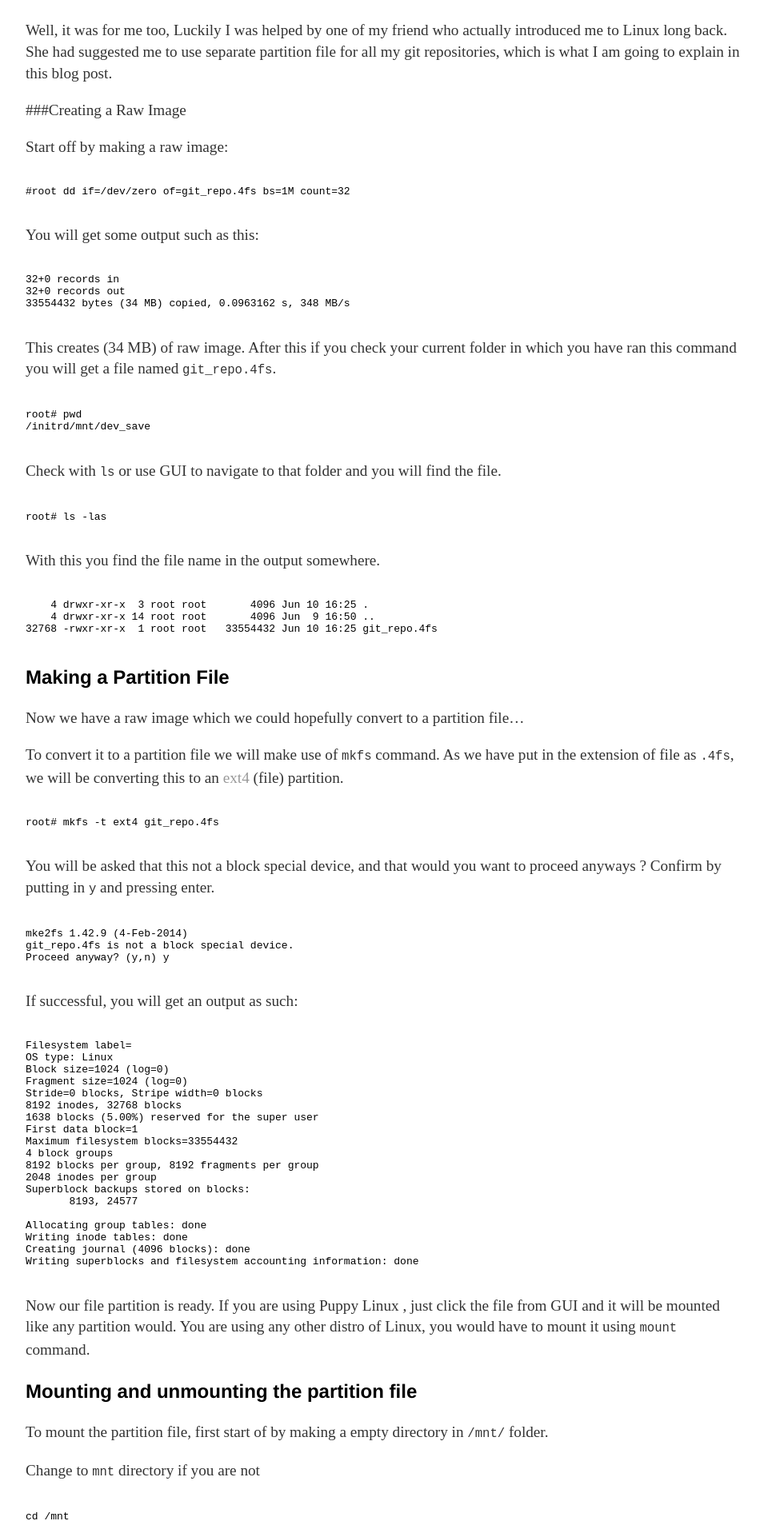
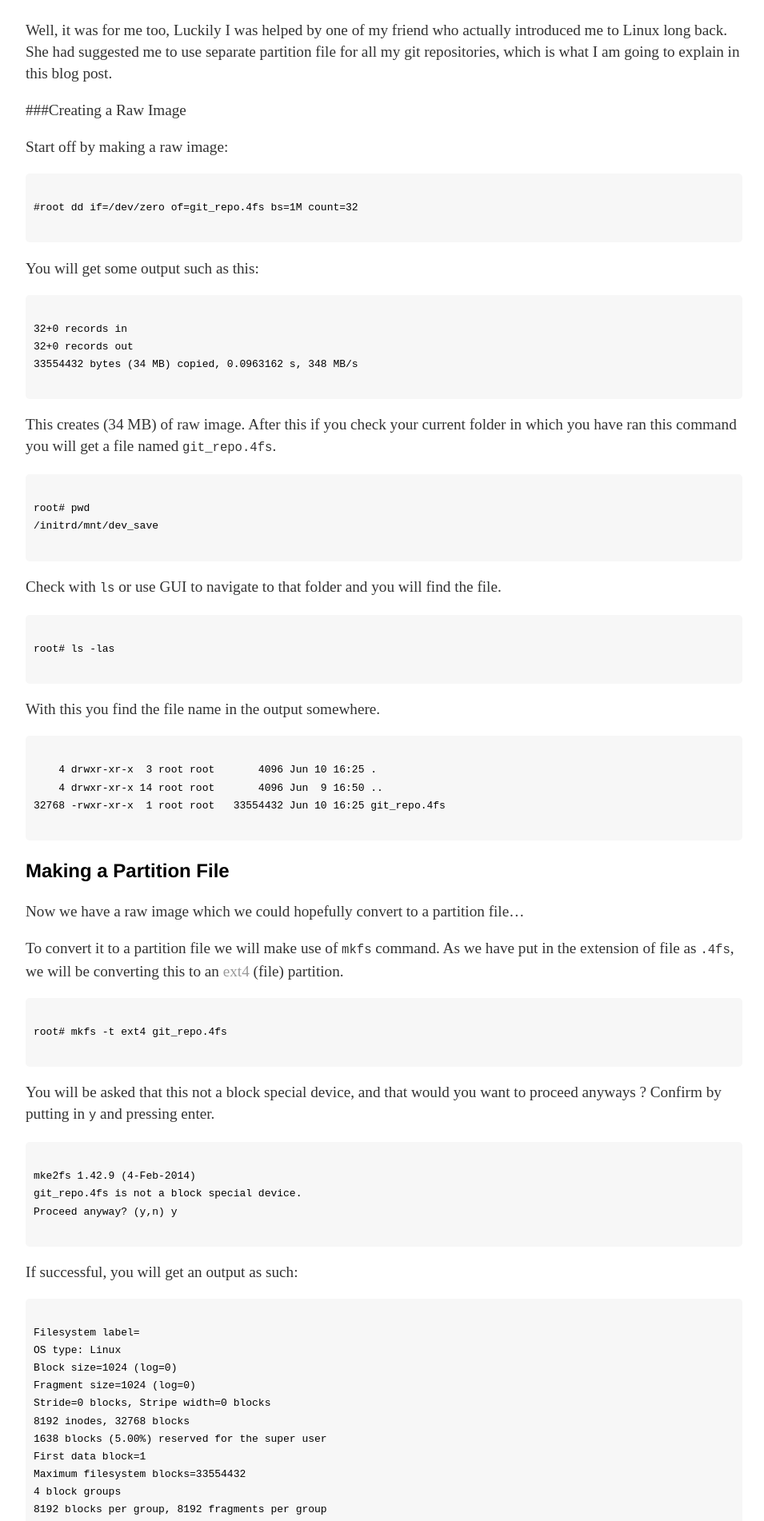
Before and after one commit to Mr-Kumar-Abhishek/Mr-Kumar-Abhishek.github.io, a Jekyll site: the page built from _posts/2016-06-11-how-to-properly-maintain-local-clones-git-repositories-in-linux.md, in a window 1280 px wide. Shown: the part 688-2590 px from the top of the page at 80% size, without its empty margins (160-1115 px from the left). Built offline with Jekyll 4.4.1, drawn with Linux system fonts in a browser that asks for light colours.

Commit message:
add design for pre formatted test

```diff
--- a/css/main.css
+++ b/css/main.css
@@ -48,3 +48,11 @@ ul.posts {
 ul.posts li {
     list-style: none;
 }
+
+pre {
+    padding: 10px;
+    overflow: auto;
+    line-height: 1.7;
+    background-color: #F7F7F7;
+    border-radius: 5px;
+}
```
